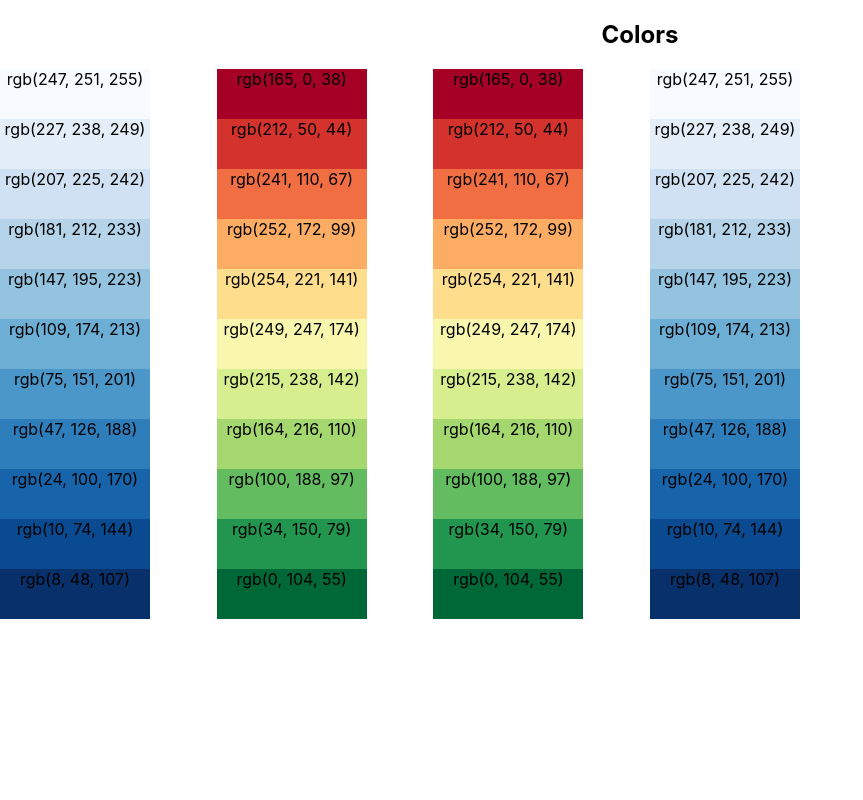
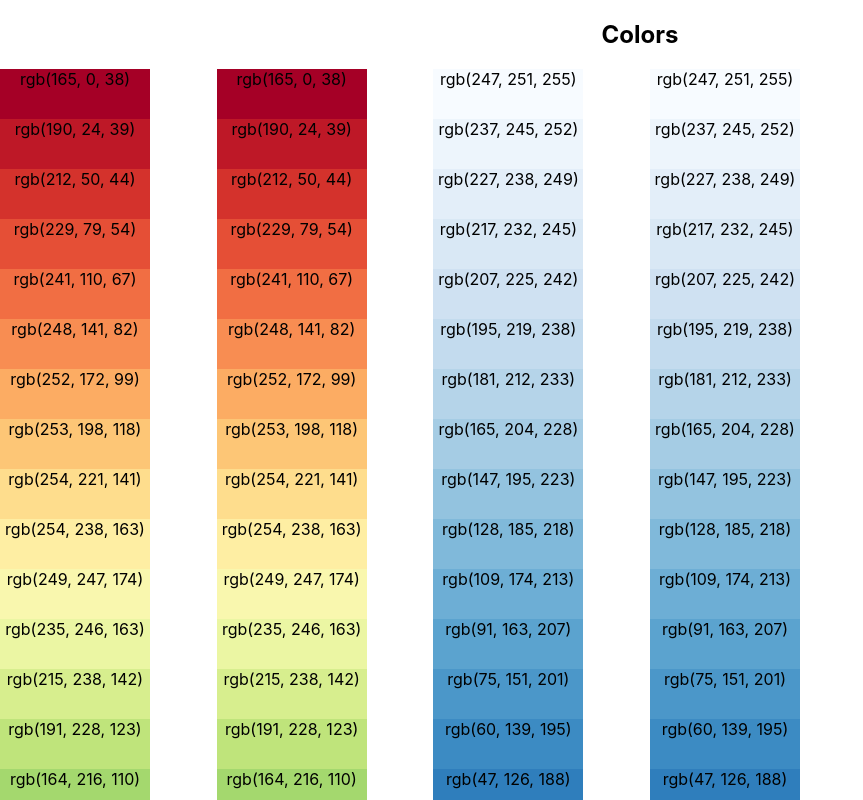
Before and after one commit to eddiemuhoro/d3jscolors, a React (Create React App) app: page / in a window 1280 px wide. Shown: the top 800 px of the page, without its empty margins (0-863 px from the left). Built offline with nearby package versions, Linux system fonts and the light colour scheme.

Commit message:
(fix) xolor scale count

```diff
--- a/src/components/Colors.js
+++ b/src/components/Colors.js
@@ -6,38 +6,9 @@ const Colors = () => {
     const [ndreColors, setNdriColors] = useState([]); // Initialize an empty array
     const [msaviColors, setMsaviColors] = useState([]); // Initialize an empty array
     const [ndwiColors, setNdwiColors] = useState([]); // Initialize an empty array
-    const colorScale = d3
-    .scaleSequential(d3.interpolateViridis)
-    .domain([-1, 1]);
-
-    // Define a custom color scale for NDMI (bluish colors)
-const ndmiColorScale = d3
-.scaleSequential(d3.interpolateBlues) // Use a blue-based color scale
-.domain([-0.3, 1]);
-
-// Define a custom color scale for NDVI (green to red)
-const ndviColorScale = d3
-.scaleSequential(d3.interpolateRdYlGn) // Use a green-to-red color scale
-.domain([0, 1]);
-
-const ndreColorScale = d3
-.scaleSequential(d3.interpolateRdYlGn) // Red to green color scale
-.domain([-1, 1]); // Adjust the domain based on your data range
-
-const msaviColorScale = d3
-.scaleSequential(d3.interpolateRdYlGn) // Brown to green color scale
-.domain([-1, 1]); // Adjust the domain based on your MSAVI data range
-
-const ndwiColorScale = d3
-.scaleSequential(d3.interpolateBlues) // Blue color scale
-.domain([-1, 1]);
-
-const etColorScale = d3
-.scaleSequential(d3.interpolateYlOrRd) // Yellow to red color scale
-.domain([0, 1]); // Adjust the domain based on your ET data range
 
 useEffect(() => {
-    const numColors = 10; // Adjust the number of colors as needed
+    const numColors = 20; // Adjust the number of colors as needed
     const ndwiColorScale = d3
       .scaleSequential(d3.interpolateBlues)
       .domain([-1, 1]);
@@ -53,7 +24,7 @@ useEffect(() => {
   }, []); // Re-run this effect whenever ndwiData changes
 
     useEffect(() => {
-        const numColors = 10; // Adjust the number of colors as needed
+        const numColors = 20; // Adjust the number of colors as needed
         const ndreColorScale = d3
           .scaleSequential(d3.interpolateRdYlGn)
           .domain([-1, 1]);
@@ -70,7 +41,7 @@ useEffect(() => {
         , []); // Re-run this effect whenever ndriData changes
 
         useEffect(() => {
-            const numColors = 10; // Adjust the number of colors as needed
+            const numColors = 20; // Adjust the number of colors as needed
             const msaviColorScale = d3
               .scaleSequential(d3.interpolateRdYlGn)
               .domain([-1, 1]);
@@ -87,7 +58,7 @@ useEffect(() => {
             , []); // Re-run this effect whenever ndriData changes
 
             useEffect(() => {
-                const numColors = 10; // Adjust the number of colors as needed
+                const numColors = 20; // Adjust the number of colors as needed
                 const ndwiColorScale = d3
                   .scaleSequential(d3.interpolateBlues)
                   .domain([-1, 1]);
@@ -115,17 +86,7 @@ useEffect(() => {
             gridGap: 20
         }}
         >
-        <div>
-            {colors.map((color, i) => (
-                <>
-
-                <div key={i} style={{ backgroundColor: color, width: 150, height: 50 }}>{color}</div>
-
-                </>
-            ))}
-        </div>
-
-        <div>
+              <div>
             {ndreColors.map((color, i) => (
                 <>
 
@@ -146,6 +107,17 @@ useEffect(() => {
         </div>
 
         <div>
+            {colors.map((color, i) => (
+                <>
+
+                <div key={i} style={{ backgroundColor: color, width: 150, height: 50 }}>{color}</div>
+
+                </>
+            ))}
+        </div>
+
+
+        <div>
             {ndwiColors.map((color, i) => (
                 <>
 
```
